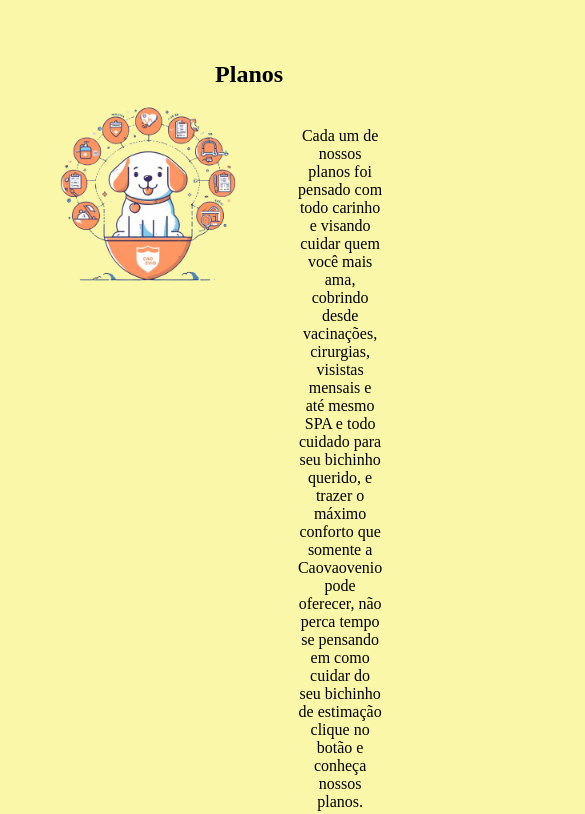
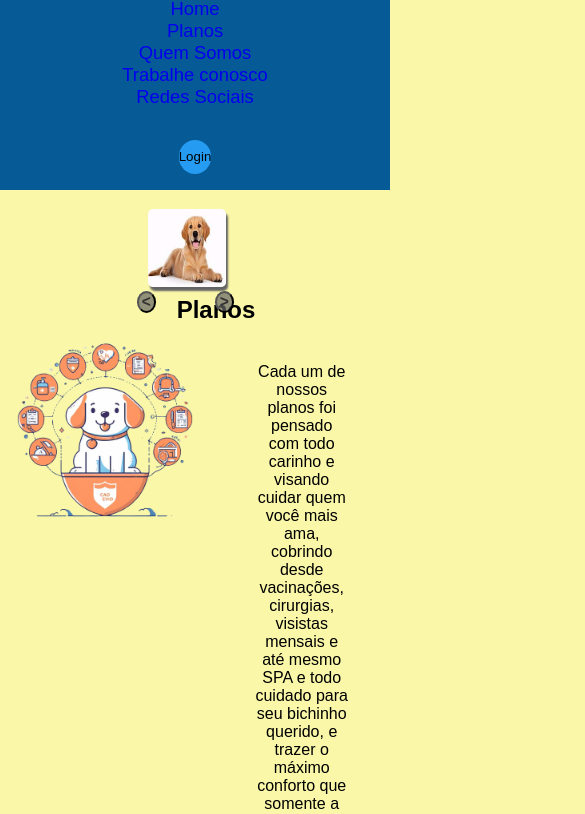
Before and after one commit to Fsiwel/Caovenio, a plain HTML site: page index.html in a window 390 px wide. Shown: the part 93-907 px from the top of the page, 585 px wide, since content can reach past the window. Drawn offline with Linux system fonts and the light colour scheme.

Commit message:
Tornando o site responsivo

```diff
--- a/estilo.css
+++ b/estilo.css
@@ -87,8 +87,8 @@ header
 {
     border:none;
     background-color: #259CF2;
-    height: 30px;
-    width: 70px;
+    height: 4vh;
+    width: 7vh;
     border-radius: 16px;
 
 }
@@ -192,17 +192,17 @@ header
     text-decoration: none;
     border:solid;
     border-color: #065A96;
-    border-radius: 16px;
+    border-radius: 16%;
     background-color:#259CF2;
     font-size: 25px;
     cursor:pointer;
-    width: 8%;
+    width: 13vh;
     text-transform: uppercase;
 }
 
 #planos-btn:hover
 {
-    transform: scale(2.2);
+    transform: scale(1.1);
 
 }
 p{
@@ -215,3 +215,49 @@ p{
     bottom:0;
 
 }
+
+@media only screen and (max-width: 768px) {
+
+    body {
+        font-family: Arial, sans-serif;
+        margin: 0;
+        padding: 0;
+
+    }
+
+    .container {
+        width: 80%;
+        margin: 0 auto;
+
+    }
+
+
+    .navegar {
+        flex-direction: column;
+        align-items: center;
+    }
+
+    .menu, .acesso {
+        padding: 1rem;
+    }
+
+    .menu ul {
+        flex-direction: column;
+        text-align: center;
+    }
+
+    .acesso button {
+        width: 100%;
+    }
+
+    img {
+        max-width: 100%;
+        height: auto;
+    }
+
+    .carrossel
+    {
+        align-items: cen;
+    }
+
+}
--- a/index.html
+++ b/index.html
@@ -31,7 +31,7 @@
 
 
 
-  <!--  <div id="carrossel">
+   <div id="carrossel">
         <img src="planos/Plano1.jpg" name="slide" id="slide"/>
 
       </div>
@@ -40,7 +40,7 @@
 
 
 <div>
--->
+
 <div class = container>
     <section class="equipe">
             <h1>Planos </h1>
```
